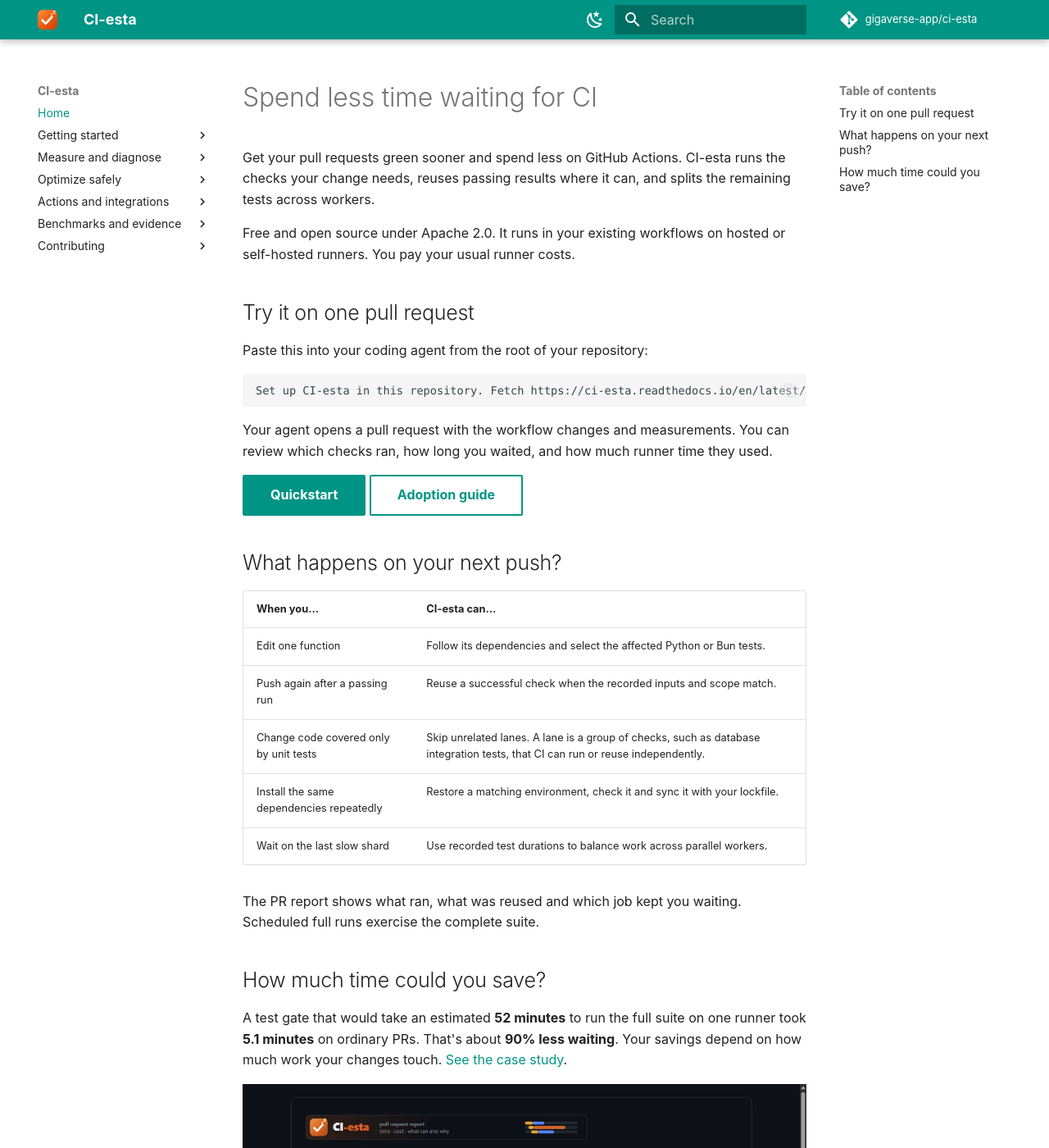
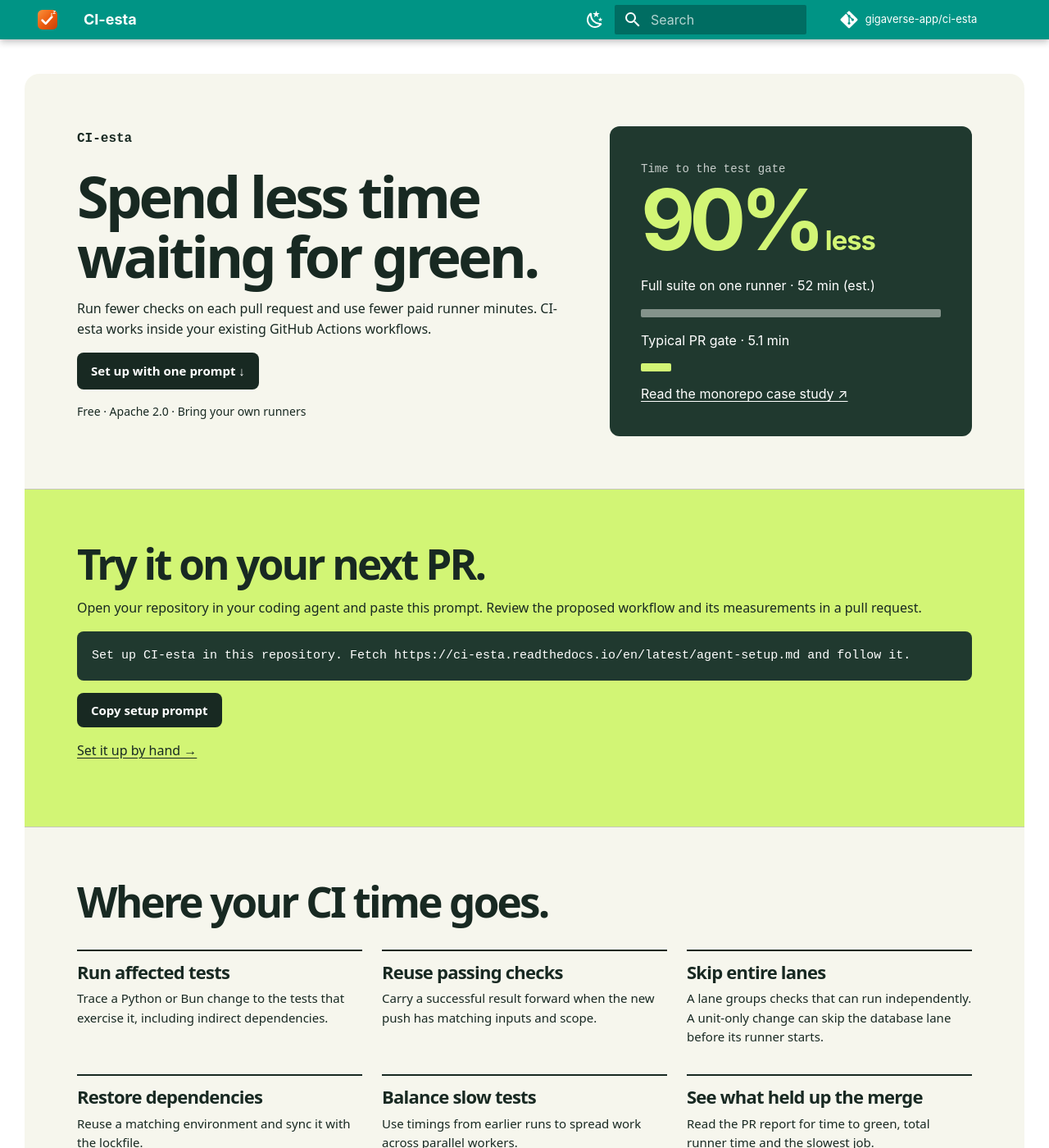
Before and after one commit to gigaverse-app/ci-esta, an MkDocs documentation site: the page built from documentation/index.md, in a window 1280 px wide and 1400 px high. Shown: the whole window at 82% size. Built offline with MkDocs 1.6.1 and Material for MkDocs 9.7.7, drawn with Linux system fonts in a browser that asks for light colours; comment, search, counter and statistics services are not loaded; some of the changed text lies outside the part shown.

Commit message:
docs: build a product landing page and preserve the detailed adopter reference

````diff
--- /dev/null
+++ b/documentation/assets/landing.css
@@ -0,0 +1,38 @@
+.lp{--ink:#182922;--paper:#f6f6ed;--accent:#d2f575;--panel:#20392f;color:var(--ink);background:var(--paper);font:16px/1.55 system-ui,sans-serif;border-radius:18px;overflow:hidden}
+.lp.py{--paper:#f7f3ec;--ink:#272238;--accent:#e0cbff;--panel:#302840}
+.lp *{box-sizing:border-box}
+.lp header,.lp section,.lp footer{padding:clamp(24px,5vw,74px)}
+.lp header{display:grid;grid-template-columns:minmax(0,1.15fr) minmax(0,.85fr);gap:clamp(20px,4vw,60px);align-items:center}
+.lp h1,.lp h2,.lp h3{color:inherit;font-family:inherit;line-height:1.03;letter-spacing:-.055em;font-weight:720;margin:0}
+.lp h1{font-size:clamp(40px,5.5vw,84px)}
+.lp h2{font-size:clamp(30px,4vw,54px)}
+.lp h3{font-size:22px;letter-spacing:-.035em}
+.lp p{margin:16px 0}
+.lp .brand{font-weight:700;margin:0 0 22px;font-family:monospace}
+.lp a{color:inherit;text-decoration:underline;text-underline-offset:3px}
+.lp .cta,.lp button{display:inline-block;background:var(--ink);color:white;padding:11px 17px;border-radius:8px;font-weight:650;text-decoration:none;cursor:pointer;font-size:15px}
+.lp .cta:hover,.lp button:hover{opacity:.86}
+.lp [hidden]{display:none}
+.lp :focus-visible{outline:3px solid #a65900;outline-offset:3px}
+.lp .sub{font-size:14px}
+.lp aside{background:var(--panel);color:#fff;border-radius:12px;padding:clamp(20px,3vw,40px)}
+.lp aside strong{display:block;font-size:clamp(58px,8vw,104px);color:var(--accent);line-height:1;letter-spacing:-.07em}
+.lp aside small{font:14px/1.5 monospace}
+.lp .bar{height:10px;border-radius:2px;background:#84938b;margin:5px 0 15px}
+.lp .short{background:var(--accent)}
+.lp section{border-top:1px solid #c5c6bc}
+.lp .grid{display:grid;grid-template-columns:repeat(3,minmax(0,1fr));gap:24px;margin-top:32px}
+.lp .grid article{border-top:2px solid var(--ink);padding-top:14px}
+.lp .grid p{font-size:15px;margin:10px 0}
+.lp .setup{background:var(--accent)}
+.lp pre{white-space:pre-wrap;overflow-wrap:anywhere;background:var(--panel);color:white;border-radius:8px;padding:18px;font:15px/1.6 monospace}
+.lp footer{padding-top:20px;padding-bottom:20px}
+.md-content:has(.lp) .md-content__inner{margin:0;padding-top:12px}
+.md-content:has(.lp) .md-content__inner:before{display:none}
+@media(max-width:800px){.lp header{grid-template-columns:1fr}
+.lp .grid{grid-template-columns:repeat(2,minmax(0,1fr))}
+}
+@media(max-width:500px){.lp .grid{grid-template-columns:1fr}
+.lp header,.lp section{padding:24px 20px}
+.lp aside strong{font-size:64px}
+}
--- /dev/null
+++ b/documentation/assets/landing.js
@@ -0,0 +1,8 @@
+document.querySelectorAll('.lp [data-copy]').forEach(function (button) { if (!navigator.clipboard) return;
+button.hidden = false;
+button.addEventListener('click', async function () { const target = document.getElementById(button.dataset.copy);
+try { await navigator.clipboard.writeText(target.textContent);
+button.nextElementSibling.textContent = ' Copied';
+} catch { button.nextElementSibling.textContent = ' Select the text above to copy it.';
+} });
+});
--- a/documentation/index.md
+++ b/documentation/index.md
@@ -1,40 +1,14 @@
 ---
-title: CI-esta documentation
-description: Find what is delaying CI, then verify the improvement.
+title: CI-esta
+description: Spend less time waiting for CI and use fewer paid runner minutes.
+hide:
+  - navigation
+  - toc
 ---
 
-# Spend less time waiting for CI
-
-Get your pull requests green sooner and spend less on GitHub Actions. CI-esta runs the checks your change needs, reuses passing results where it can, and splits the remaining tests across workers.
-
-Free and open source under Apache 2.0. It runs in your existing workflows on hosted or self-hosted runners. You pay your usual runner costs.
-
-## Try it on one pull request
-
-Paste this into your coding agent from the root of your repository:
-
-```text
-Set up CI-esta in this repository. Fetch https://ci-esta.readthedocs.io/en/latest/agent-setup.md and follow it.
-```
-
-Your agent opens a pull request with the workflow changes and measurements. You can review which checks ran, how long you waited, and how much runner time they used.
-
-[Quickstart](https://ci-esta.readthedocs.io/en/latest/docs/quickstart/){ .md-button .md-button--primary } [Adoption guide](https://ci-esta.readthedocs.io/en/latest/docs/tutorials/adoption-checklist/){ .md-button }
-
-## What happens on your next push?
-
-| When you… | CI-esta can… |
-| --- | --- |
-| Edit one function | Follow its dependencies and select the affected Python or Bun tests. |
-| Push again after a passing run | Reuse a successful check when the recorded inputs and scope match. |
-| Change code covered only by unit tests | Skip unrelated lanes. A lane is a group of checks, such as database integration tests, that CI can run or reuse independently. |
-| Install the same dependencies repeatedly | Restore a matching environment, check it and sync it with your lockfile. |
-| Wait on the last slow shard | Use recorded test durations to balance work across parallel workers. |
-
-The PR report shows what ran, what was reused and which job kept you waiting. Scheduled full runs exercise the complete suite.
-
-## How much time could you save?
-
-A test gate that would take an estimated **52 minutes** to run the full suite on one runner took **5.1 minutes** on ordinary PRs. That's about **90% less waiting**. Your savings depend on how much work your changes touch. [See the case study](https://ci-esta.readthedocs.io/en/latest/case-study/).
-
-![Example PR report showing which job held up the gate](assets/report-example.png)
+<div class="lp ci">
+<header><div><p class="brand">CI-esta</p><h1>Spend less time waiting for green.</h1><p>Run fewer checks on each pull request and use fewer paid runner minutes. CI-esta works inside your existing GitHub Actions workflows.</p><a class="cta" href="#try-it">Set up with one prompt ↓</a><p class="sub">Free · Apache 2.0 · Bring your own runners</p></div>
+<aside><small>Time to the test gate</small><strong>90%<span style="font-size:.32em;letter-spacing:-.03em"> less</span></strong><p>Full suite on one runner · 52 min (est.)</p><div class="bar"></div><p>Typical PR gate · 5.1 min</p><div class="bar short" style="width:10%"></div><a href="https://ci-esta.readthedocs.io/en/latest/case-study/">Read the monorepo case study ↗</a></aside></header>
+<section class="setup" id="try-it"><h2>Try it on your next PR.</h2><p>Open your repository in your coding agent and paste this prompt. Review the proposed workflow and its measurements in a pull request.</p><pre id="first-command">Set up CI-esta in this repository. Fetch https://ci-esta.readthedocs.io/en/latest/agent-setup.md and follow it.</pre><button type="button" hidden data-copy="first-command">Copy setup prompt</button><span role="status" aria-live="polite"></span><p><a href="https://ci-esta.readthedocs.io/en/latest/docs/quickstart/">Set it up by hand →</a></p></section>
+<section><h2>Where your CI time goes.</h2><div class="grid"><article><h3>Run affected tests</h3><p>Trace a Python or Bun change to the tests that exercise it, including indirect dependencies.</p></article><article><h3>Reuse passing checks</h3><p>Carry a successful result forward when the new push has matching inputs and scope.</p></article><article><h3>Skip entire lanes</h3><p>A lane groups checks that can run independently. A unit-only change can skip the database lane before its runner starts.</p></article><article><h3>Restore dependencies</h3><p>Reuse a matching environment and sync it with the lockfile.</p></article><article><h3>Balance slow tests</h3><p>Use timings from earlier runs to spread work across parallel workers.</p></article><article><h3>See what held up the merge</h3><p>Read the PR report for time to green, total runner time and the slowest job.</p></article></div></section>
+<footer><a href="https://github.com/gigaverse-app/ci-esta">GitHub</a> · <a href="https://ci-esta.readthedocs.io/en/latest/docs/tutorials/adoption-checklist/">Adoption guide</a> · <a href="https://ci-esta.readthedocs.io/en/latest/docs/actions/">Actions reference</a></footer></div>
--- a/documentation/overrides/main.html
+++ b/documentation/overrides/main.html
@@ -11,4 +11,5 @@
   <meta property="og:image:alt" content="{{ config.site_name | e }}">
   <meta name="twitter:card" content="summary_large_image">
   <meta name="twitter:image" content="{{ config.extra.brand_social_image | e }}">
+{% if page.is_homepage %}<link rel="stylesheet" href="{{ 'assets/landing.css' | url }}"><script defer src="{{ 'assets/landing.js' | url }}"></script>{% endif %}
 {% endif %}{% endblock %}
````
Also changed, not shown: ADOPTION-REFERENCE.md (added, +248 -0 lines), README.md (+2 -0 lines).
